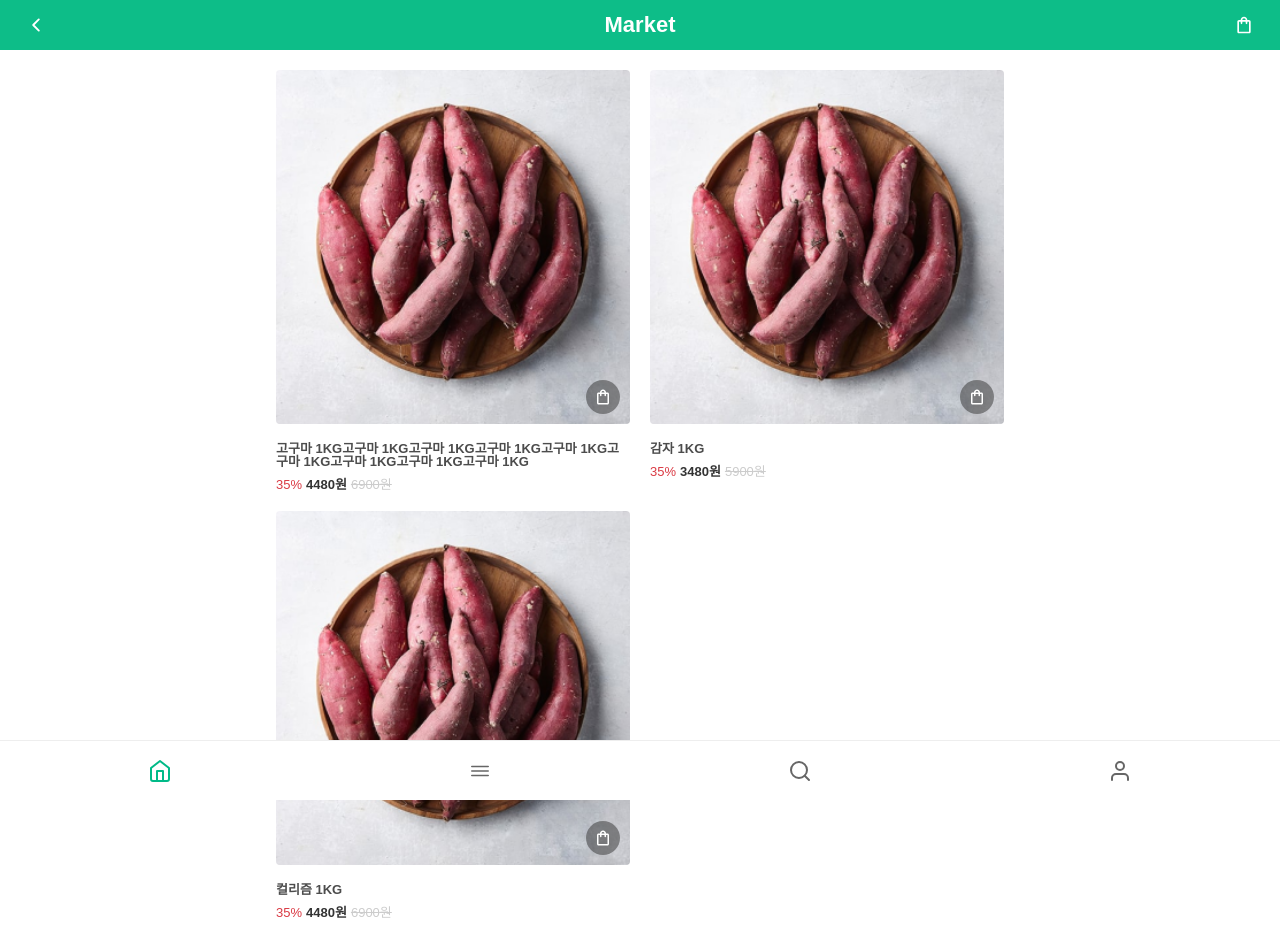
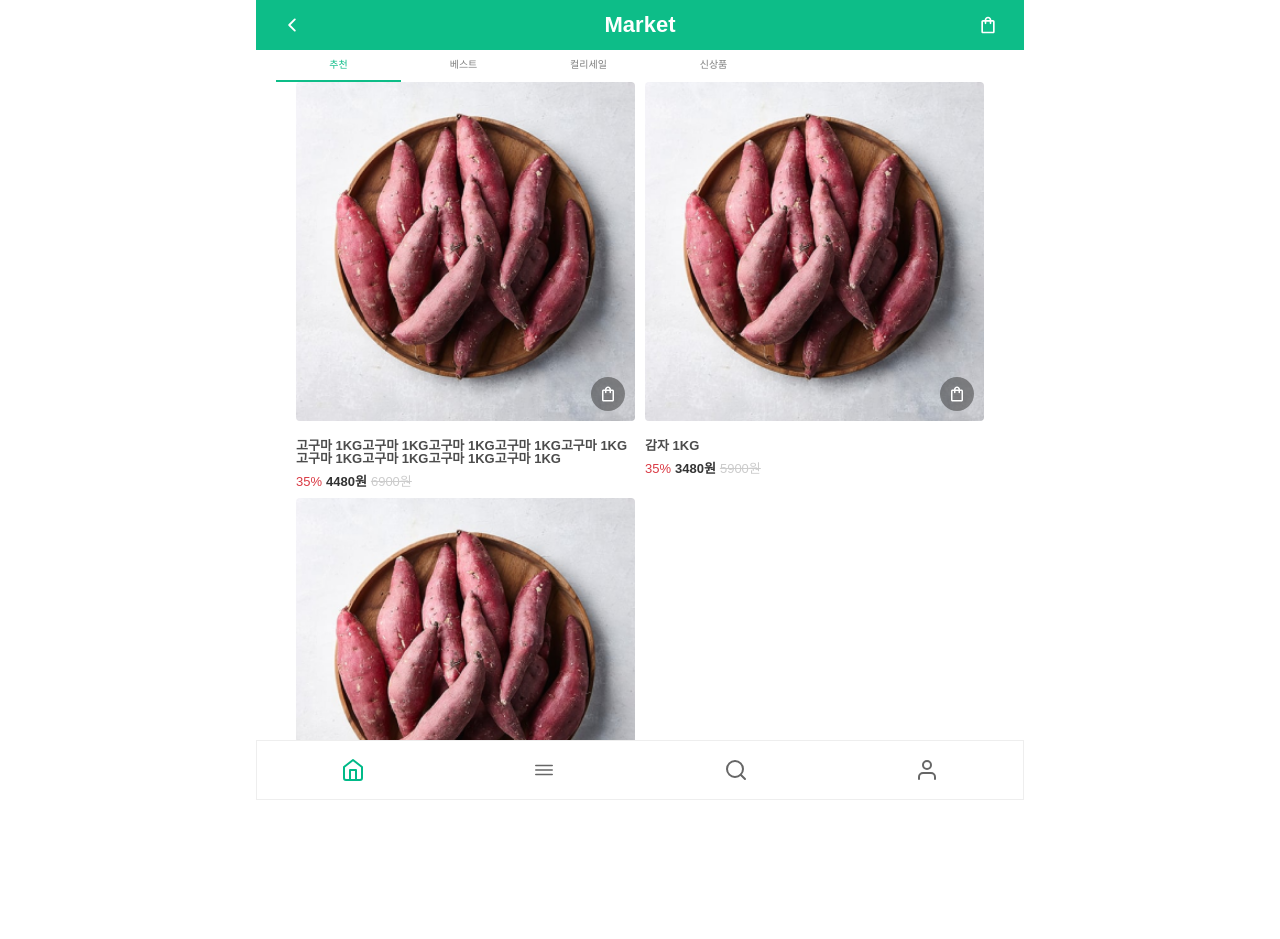
Before and after one commit to Yu-Kyeong-Seok/final-front, a Next.js app: page / in a window 1280 px wide. After the commit the page ends 800 px from the top, so only its background shows below. Built offline with nearby package versions, Linux system fonts and the light colour scheme; a web font is replaced by a local one.

Commit message:
충돌커밋

```diff
--- a/app/components/BottomTab/BottomTab.module.scss
+++ b/app/components/BottomTab/BottomTab.module.scss
@@ -1,14 +1,16 @@
 .bottomTab {
     position: fixed;
+    width:100%;
+    max-width: 76.8rem;
     bottom: 0;
-    left: 0;
-    right: 0;
+    left: 50%;
+    transform: translateX(-50%);
     height: 60px;
-    background-color: white;
+    background-color: var(--color-white);
     display: flex;
     justify-content: space-around;
     align-items: center;
-    border-top: 1px solid #eee;
+    border: 1px solid #eee;
     z-index: 50;
   }
 
--- a/app/components/Header/Header.module.scss
+++ b/app/components/Header/Header.module.scss
@@ -1,4 +1,4 @@
-.Header{height:5rem;display:flex; justify-content: space-between; padding:0.8rem 2rem; align-items: center; position: relative;}
+.Header{width:100%; max-width: 76.8rem; height:5rem;display:flex; justify-content: space-between; padding:0.8rem 2rem; align-items: center; position: fixed; left:50%; top:0; transform: translateX(-50%); z-index: 50;}
 .Title{font-size:2.2rem; position: absolute; left:50%; top:50%; transform: translate(-50%, -50%);}
 .bt{width:3.2rem; height:3.2rem; display:flex; justify-content: center; align-items: center;  font-size:2rem; position: absolute; top:50%; transform: translateY(-50%)}
 .Back{left:2rem;}
--- a/app/components/ProductList/ProductItem/ProductItem.tsx
+++ b/app/components/ProductList/ProductItem/ProductItem.tsx
@@ -15,7 +15,7 @@ interface ProductItemProps {
 const ProductItem = ({ product }: ProductItemProps) => (
     <div className={cx("product")}>
         <div className={cx("img")}>
-            <img src="images/sample.png" alt={product.name} />
+            <img src="assets/images/sample.png" alt={product.name} />
             <button className={cx("cart")}><MdOutlineShoppingBag/></button>
         </div>
         <div className={cx("desc")}>
--- a/app/components/ProductList/ProductList.module.scss
+++ b/app/components/ProductList/ProductList.module.scss
@@ -1,8 +1,7 @@
 .product-box {
     display: grid;
-    grid-template-columns: repeat(auto-fill, minmax(250px, 1fr));
-    gap: 20px;
-    padding: 20px;
+    grid-template-columns: repeat(auto-fill, minmax(250px, 2fr));
+    gap: 1rem;
 }
 
 .loading,
--- a/app/layout.module.scss
+++ b/app/layout.module.scss
@@ -1,2 +1,22 @@
-.Wrap{width:100%; height:100%; max-width: 76.8rem; margin:0 auto; display:flex; flex-direction: column;}
-.Content{flex:1; padding:0 2rem; }
+.Wrap{
+    width:100%;
+    height:100%;
+    max-width: 76.8rem;
+    margin:0 auto;
+    display:flex;
+    flex-direction: column;
+    padding:5rem 2rem;
+}
+.Content{
+    flex:1;
+    padding:0 2rem;
+    overflow-y: auto;
+    scrollbar-width: thin;
+    scrollbar-color: var(--color-main) var(--color-white);
+    &::-webkit-scrollbar{
+        width:5px;
+    }
+    &::-webkit-scrollbar-thumb{
+        border-radius: 3px;
+    }
+}
--- a/app/layout.tsx
+++ b/app/layout.tsx
@@ -1,9 +1,12 @@
 import type { Metadata } from "next";
+import React, { useState } from "react";
 import styles from './layout.module.scss';
 import cn from "classnames/bind";
 import "../styles/global.css"
 import HeaderWrap from "./components/Header/Header";
 import BottomTab from "./components/BottomTab/BottomTab";
+import TopTabList from "./components/TopTab/TopTabList";
+import Home from "./components/TopTab/page";
 
 const cx = cn.bind(styles);
 
@@ -22,9 +25,12 @@ export default function RootLayout({
     <html lang="ko">
       <body>
         <HeaderWrap backgroundColor={"var(--color-main)"} title="Market" color={"var(--color-white)"} canGoBack={true} />
-        <div className={cx("Wrap")}>
-          {children}
-        </div>
+          <div className={cx("Wrap")}>
+            <Home/>
+            <div className={cx("Content")}>
+            {children}
+            </div>
+          </div>
         <BottomTab/>
       </body>
     </html>
--- a/styles/reset.css
+++ b/styles/reset.css
@@ -1,5 +1,6 @@
 * {
   box-sizing: border-box;
+  margin:0; padding:0;
 }
 
 html,
```
Also changed, not shown: public/assets/images/sample.png (renamed from public/images/sample.png).
